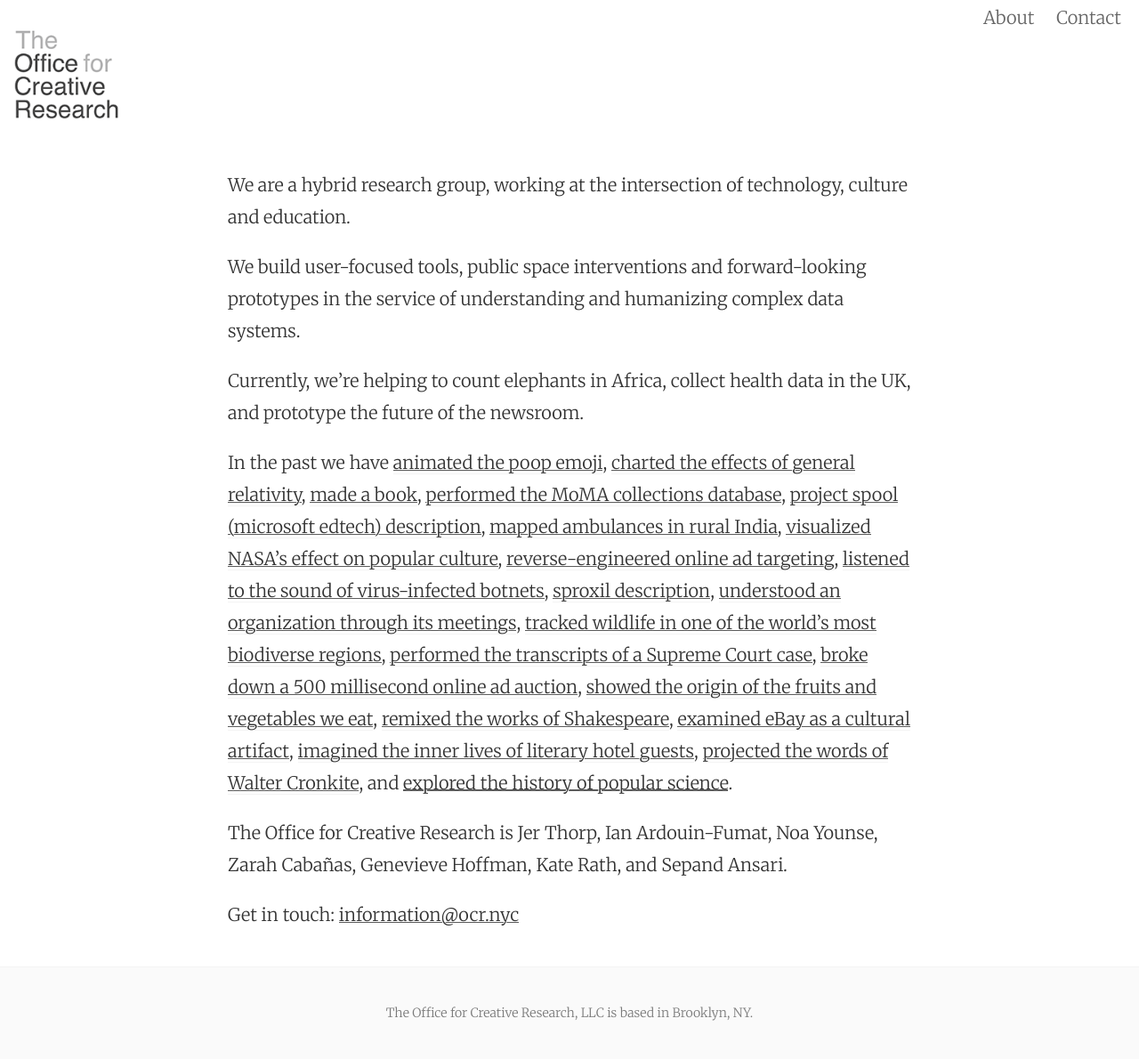
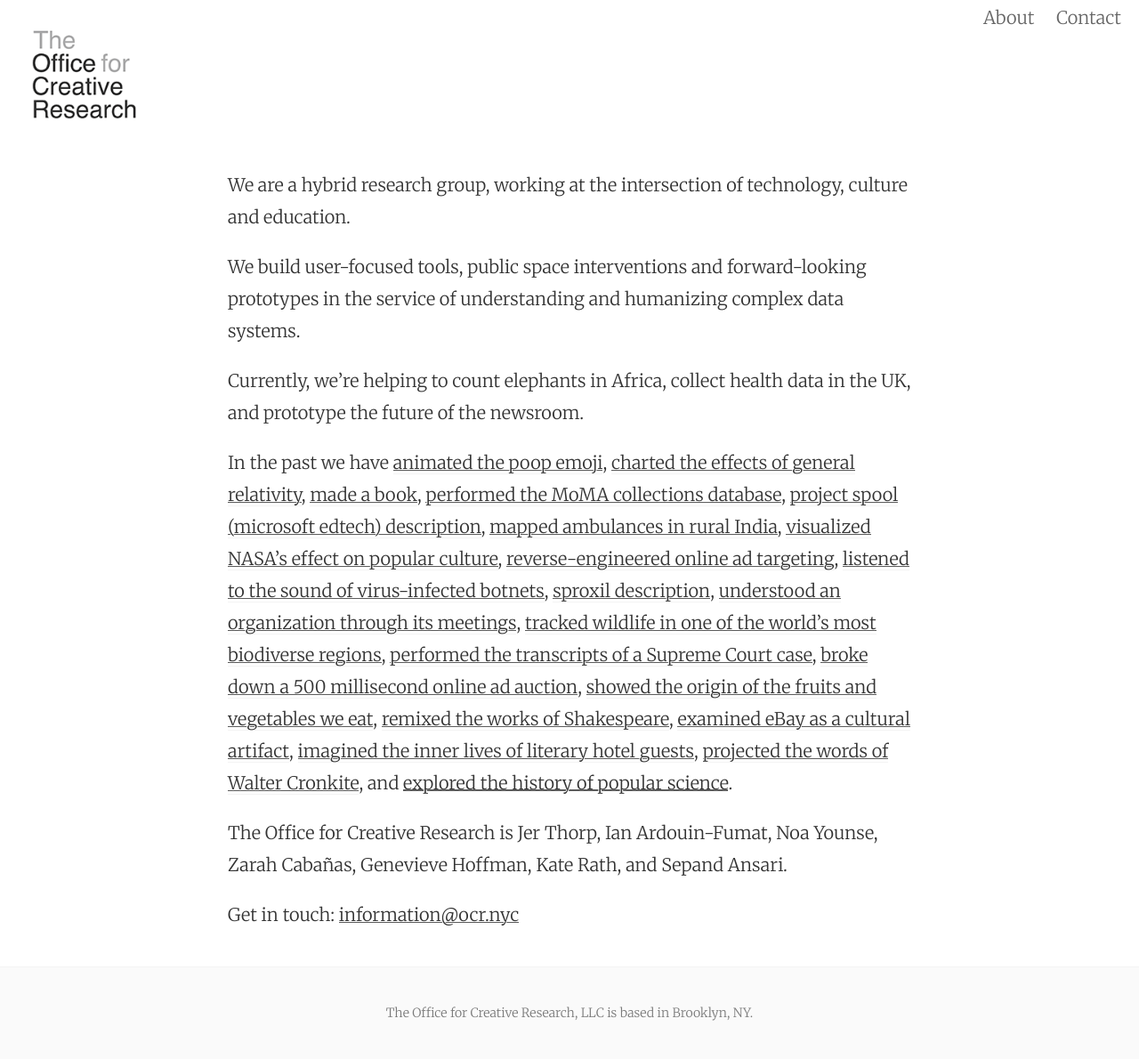
Before and after one commit to O-C-R/o-c-r.github.io, a Jekyll site: the page built from index.html, in a window 1280 px wide. Shown: the whole page at 89% size. Built offline with Jekyll 4.4.1, drawn with Linux system fonts in a browser that asks for light colours; nearby versions of some CDN libraries; the list of posts is cut into pages by our own code.

Commit message:
adding padding to logo and updating media screen

```diff
--- a/_sass/_ocr.scss
+++ b/_sass/_ocr.scss
@@ -73,7 +73,7 @@
     padding-bottom: 1rem;
 }
 .px2 {
-    padding-left: 0rem;
+    padding-left: 1rem;
     padding-right: 1rem;
 }
 
@@ -107,7 +107,7 @@ img {
     }
 }
 
-@media screen and (max-width: 1300px) {
+@media screen and (max-width: 1330px) {
      .site-header .site-title {
         position: relative;
     }
```
